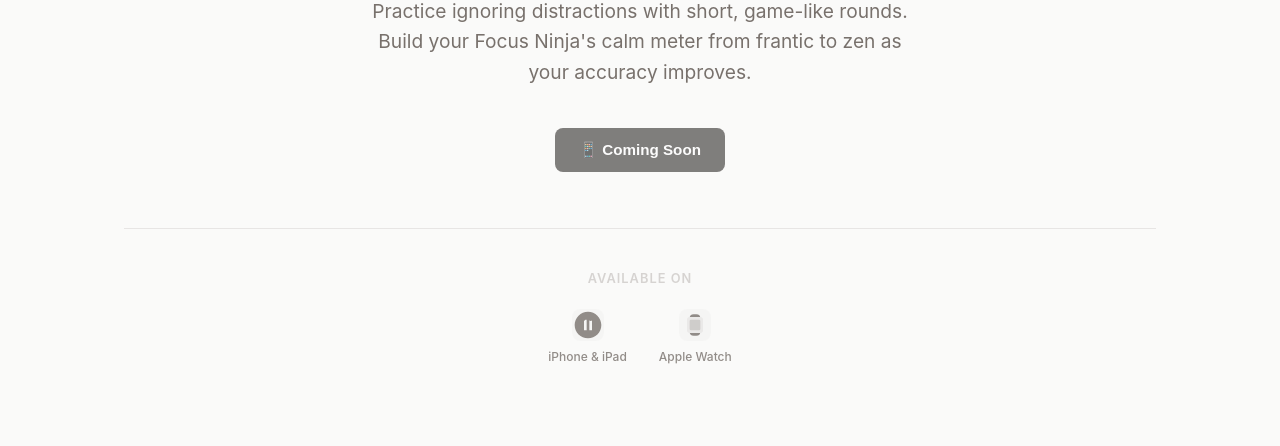
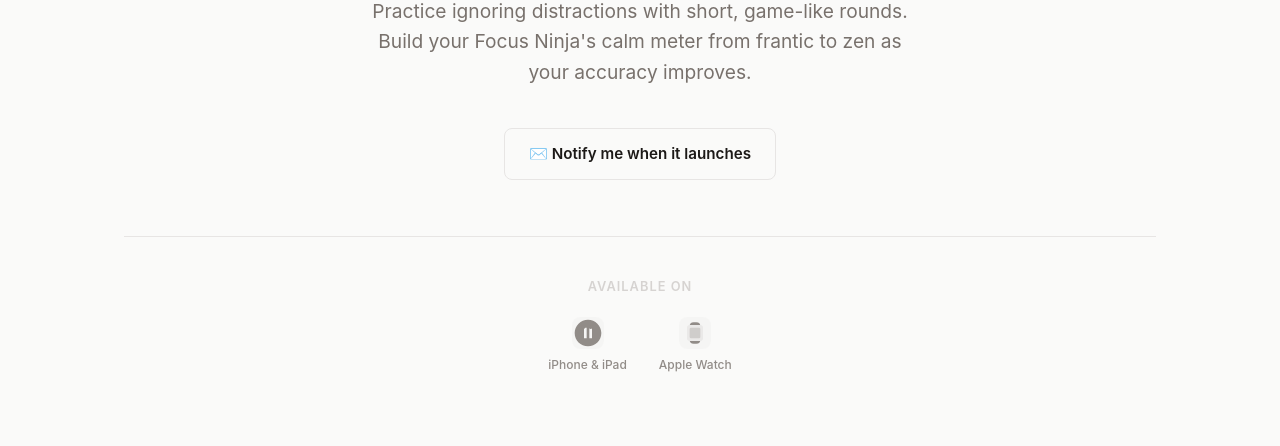
Before and after one commit to emtosa/distractiondodge, a website: page index.html in a window 1280 px wide. Shown: the part 354-800 px from the top of the page. Drawn offline with Linux system fonts and the light colour scheme.

Commit message:
Add waitlist notify-me CTA + .btn-notify style
Replace disabled Coming Soon hero button with ✉️ mailto waitlist link.
Users who click 'Notify me when it launches' open a pre-addressed
email to support@foculoom.com with subject 'Notify me: [AppName]'.

Co-authored-by: Copilot <223556219+Copilot@users.noreply.github.com>

```diff
--- a/css/styles.css
+++ b/css/styles.css
@@ -669,3 +669,24 @@ footer {
   text-align: center;
   opacity: .8;
 }
+
+/* ── Waitlist / notify link ── */
+.btn-notify {
+  display: inline-flex;
+  align-items: center;
+  gap: 6px;
+  padding: 13px 24px;
+  border-radius: var(--radius-sm);
+  font-weight: 600;
+  font-size: .95rem;
+  background: transparent;
+  color: var(--text-primary);
+  border: 1.5px solid var(--border);
+  text-decoration: none;
+  transition: border-color .15s, transform .1s;
+}
+.btn-notify:hover {
+  border-color: var(--text-secondary, #57534e);
+  transform: translateY(-1px);
+  text-decoration: none;
+}
--- a/index.html
+++ b/index.html
@@ -79,7 +79,7 @@
     <h1>Tap the target.<br/><span>Ignore the noise.</span></h1>
     <p class="hero-sub">Practice ignoring distractions with short, game-like rounds. Build your Focus Ninja's calm meter from frantic to zen as your accuracy improves.</p>
     <div class="hero-actions">
-      <button class="btn btn-primary" style="opacity:.55" disabled aria-disabled="true">📱 Coming Soon</button>
+      <a href="mailto:support@foculoom.com?subject=Notify%20me:%20Distraction%20Dodge" class="btn btn-notify">✉️ Notify me when it launches</a>
     </div>
 
     <div class="platforms">
```
